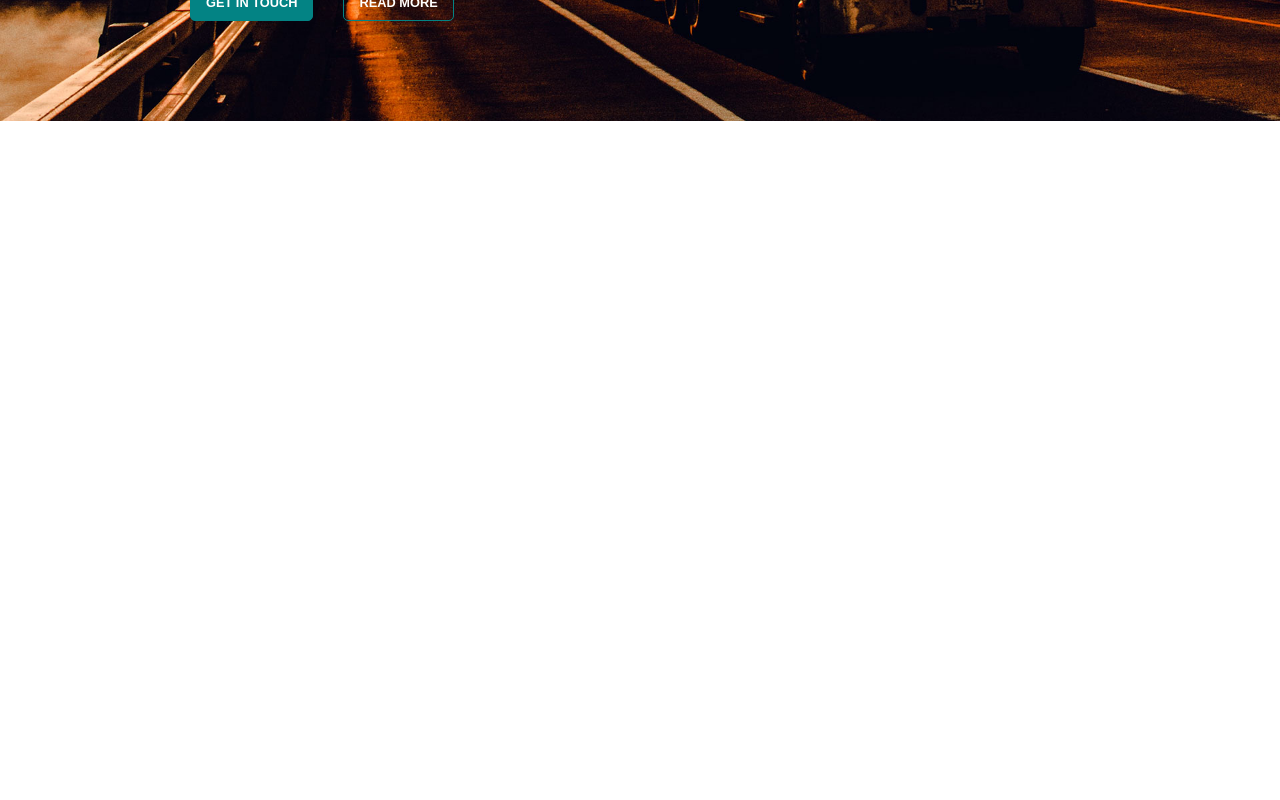
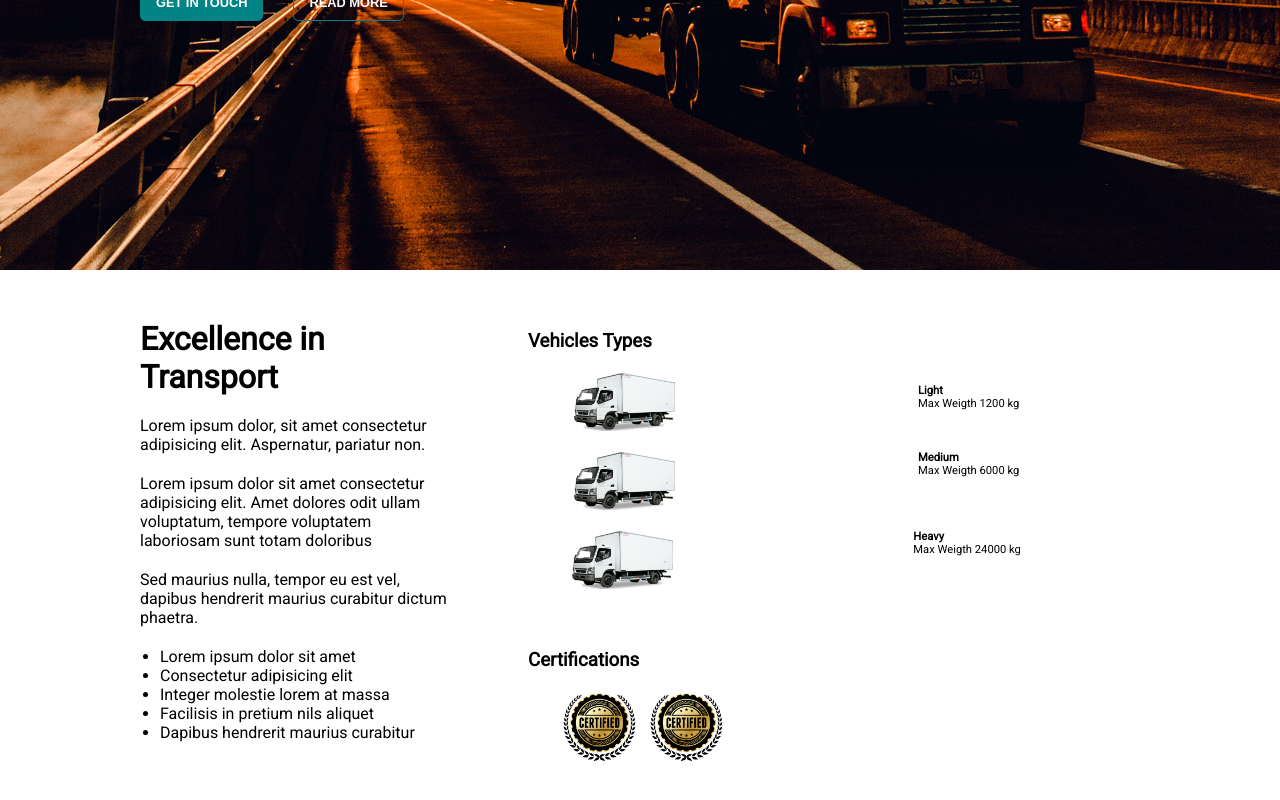
Before and after one commit to valentinaiori/proj-html-vuejs, a Vue app: page / in a window 1280 px wide. Shown: the part 410-1210 px from the top of the page. Before the commit the page ends 800 px from the top, so only its background shows below. Built offline with nearby package versions, Linux system fonts and the light colour scheme.

Commit message:
Add vehicles component

```diff
--- a/src/components/CargoTransportComponent.vue
+++ b/src/components/CargoTransportComponent.vue
@@ -29,7 +29,7 @@
 
 <script>
 export default {
-    name: 'CargoTransportComponent.vue'
+    name: 'CargoTransportComponent'
 
 }
 </script>
@@ -46,16 +46,13 @@ export default {
 
 .cargo-container {
     max-width: 1000px;
+    height: 500px;
 
 }
 
 .links-header {
     display: flex;
     color: white;
-
-    .nexgen{
-        padding-right: 90px;
-    }
 
     nav a {
         color: white;
@@ -83,7 +80,7 @@ export default {
 .text-cargo-transport {
     margin-top: 70px;
     width: 400px;
-    margin-left: 50px;
+    margin-left: 0px;
 
     h5 {
         color: #038384;
--- a/src/components/MainComponent.vue
+++ b/src/components/MainComponent.vue
@@ -1,23 +1,29 @@
 <template>
-    <CargoTransportComponent/>
+    <div>
+        <CargoTransportComponent />
+        <VehiclesComponent />
+
+    </div>
 
 </template>
 
 <script>
 import CargoTransportComponent from './CargoTransportComponent.vue';
+import VehiclesComponent from './VehiclesComponent.vue';
+
 
 export default {
     name: 'MainComponent',
     components: {
-        CargoTransportComponent
+        CargoTransportComponent,
+        VehiclesComponent
     }
 
 }
 </script>
 
 <style lang="scss" scoped>
-    main{
-        max-width: 1000px;
-    }
-
+main {
+    max-width: 1000px;
+}
 </style>
--- /dev/null
+++ b/src/components/VehiclesComponent.vue
@@ -0,0 +1,138 @@
+<template>
+    <div class="vehicles">
+        <div class="vehicles-container">
+            <div class="text-vehicles">
+                <h1>Excellence in Transport</h1>
+                <p>Lorem ipsum dolor, sit amet consectetur adipisicing elit.
+                    Aspernatur, pariatur non. </p>
+                <p>Lorem ipsum dolor sit amet consectetur adipisicing elit.
+                    Amet dolores odit ullam voluptatum, tempore voluptatem laboriosam sunt totam doloribus </p>
+                <p>Sed maurius nulla, tempor eu est vel, dapibus hendrerit maurius curabitur dictum phaetra.</p>
+
+                <ul>
+                    <li>Lorem ipsum dolor sit amet</li>
+                    <li>Consectetur adipisicing elit</li>
+                    <li>Integer molestie lorem at massa</li>
+                    <li>Facilisis in pretium nils aliquet</li>
+                    <li> Dapibus hendrerit maurius curabitur</li>
+                </ul>
+
+            </div>
+            <div class="types-vehicles">
+                <h3>Vehicles Types</h3>
+                <div>
+                    <div class="card">
+                        <img src="../assets/img/truck-1.png" alt="Light">
+                    <div class="text">
+                        <p><strong>Light</strong></p>
+                        <p>Max Weigth 1200 kg</p>
+                    </div>
+                </div>
+                <div class="card">
+                    <img src="../assets/img/truck-1.png" alt="Medium">
+                    <div>
+                        <p><strong>Medium</strong></p>
+                        <p>Max Weigth 6000 kg</p>
+                    </div>
+                </div>
+                <div class="card">
+                    <img src="../assets/img/truck-1.png" alt="Heavy">
+                    <div>
+                        <p><strong>Heavy</strong></p>
+                        <p>Max Weigth 24000 kg</p>
+                    </div>
+
+                </div>
+                <div class="certifications">
+
+                    <h3>Certifications</h3>
+                    <div class="img-certification">
+                        <img src="../assets/img/certificate.png" alt="Certificate">
+                    <img src="../assets/img/certificate.png" alt="Certificate">
+                    </div>
+
+                </div>
+
+            </div>
+            </div>
+
+        </div>
+    </div>
+</template>
+
+<script>
+export default {
+    name: 'VehiclesComponent'
+
+}
+</script>
+
+<style lang="scss" scoped>
+.vehicles {
+    max-width: 1000px;
+    height: 600px;
+
+    .vehicles-container {
+        display: flex;
+    }
+
+}
+
+.text-vehicles {
+
+    h1 {
+        margin-top: 50px;
+    }
+
+    p, ul{
+        padding-top: 20px;
+    }
+
+    ul{
+        padding-left: 20px;
+    }
+
+}
+
+.types-vehicles{
+
+    h3{
+        margin-top: 60px;
+        margin-left: 75px;
+    }
+    img{
+        width: 15%;
+        text-align: center;
+    }
+
+    p{
+        font-size: 0.7rem;
+    }
+
+    .text{
+        padding-top: 12px;
+    }
+}
+
+.card{
+    display: flex;
+    margin-top: 20px;
+}
+
+.certifications{
+    h3{
+        margin-bottom: 20px;
+    }
+
+    img{
+        width: 15%;
+        padding-right: 10px;
+    }
+
+    .img-certification{
+        padding-left: 108px;
+    }
+
+}
+
+</style>
```
